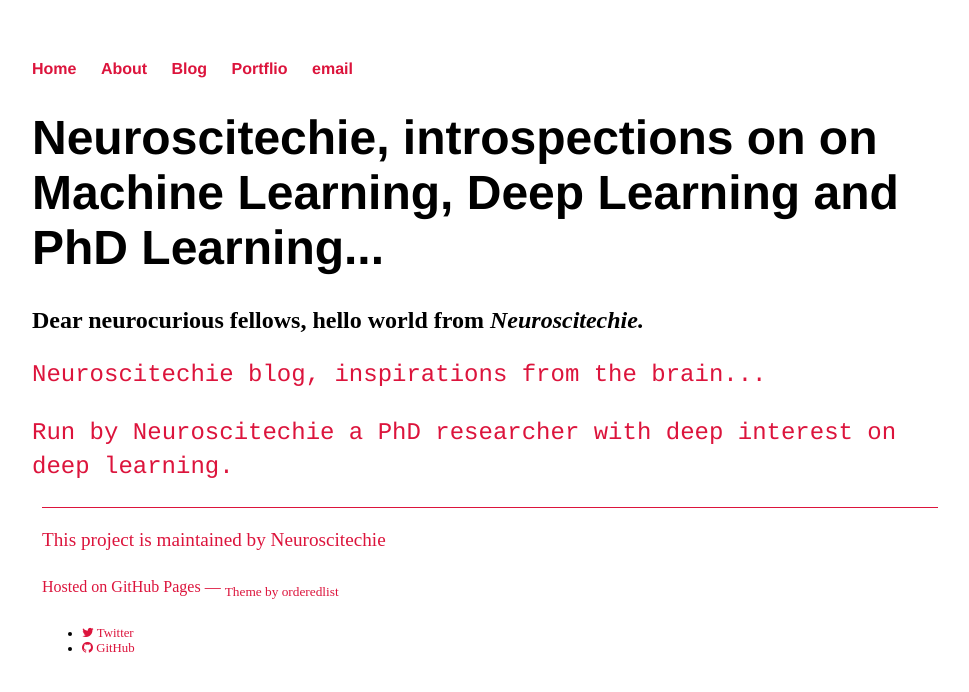
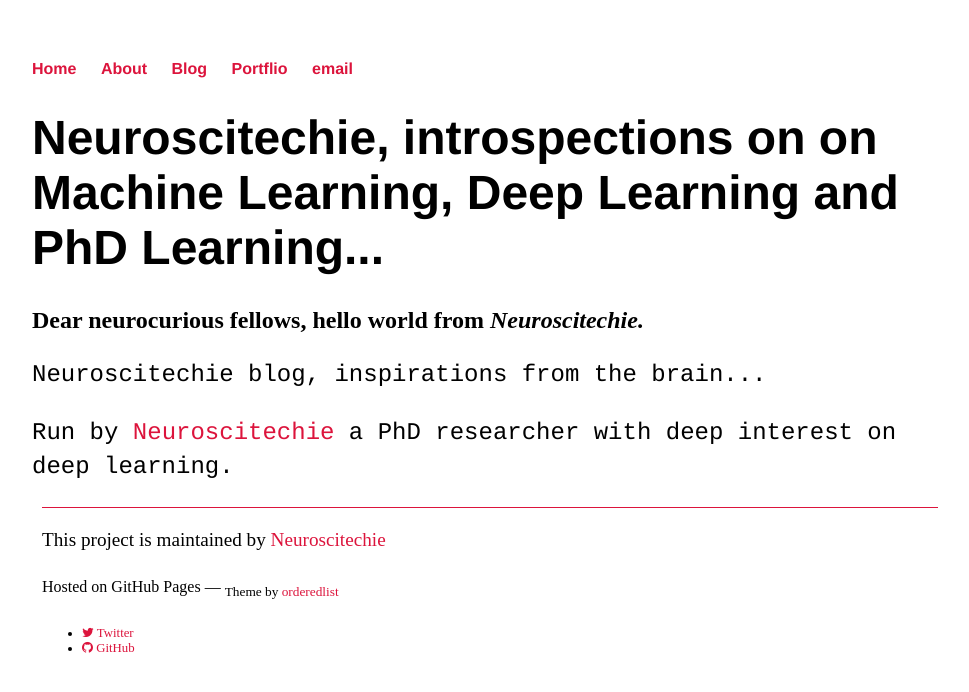
Before and after one commit to inantubek/meltemiatay.github.io, a Jekyll site: the page built from index.html, in a window 1280 px wide. Shown: the top 692 px of the page, without its empty margins (160-1129 px from the left). Built offline with Jekyll 4.4.1, drawn with Linux system fonts in a browser that asks for light colours; nearby versions of some CDN libraries.

Commit message:
Update main.css

```diff
--- a/css/main.css
+++ b/css/main.css
@@ -27,7 +27,7 @@ h1 {
 p {
     font-size: 1.5em;
     line-height: 1.4em;
-    color: #dc143c;
+    color: #000000;
 }
 .container {
     position: relative;
```
